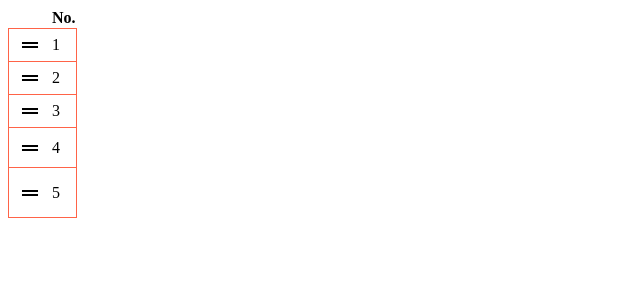
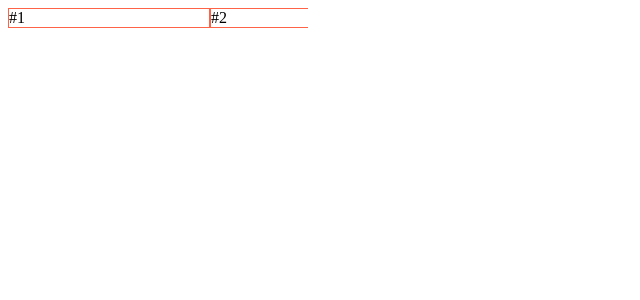
Before and after one commit to mstssk/til, a React app in the folder react-dndkit/: page / in a window 1280 px wide. Shown: the top 300 px of the page, without its empty margins (0-640 px from the left). Built offline with nearby package versions, Linux system fonts and the light colour scheme.

Commit message:
横スクロール

```diff
--- a/react-dndkit/src/App.tsx
+++ b/react-dndkit/src/App.tsx
@@ -1,9 +1,11 @@
+import { HorizontalDrag } from "./HorizontalDrag";
 import { SortableTable } from "./SortableTable";
 
 export function App() {
   return (
     <div>
-      <SortableTable />
+      <HorizontalDrag />
+      {/* <SortableTable /> */}
     </div>
   );
 }
--- /dev/null
+++ b/react-dndkit/src/HorizontalDrag.tsx
@@ -0,0 +1,74 @@
+import { CSSProperties, FC, useRef, useState } from "react";
+import {
+  DndContext,
+  PointerSensor,
+  useDraggable,
+  useSensor,
+  useSensors,
+} from "@dnd-kit/core";
+import { CSS } from "@dnd-kit/utilities";
+
+export function HorizontalDrag() {
+  const scrollContainerRef = useRef<HTMLDivElement>();
+  const [items, setItems] = useState(["1", "2", "3", "4", "5"]);
+  const sensors = useSensors(useSensor(PointerSensor));
+
+  return (
+    <DndContext
+      onDragStart={(e) => {
+        console.group(new Date());
+        console.log("onDragStart", e.active);
+      }}
+      onDragMove={(e) => {
+        console.log(
+          "onDragMove",
+          // e.delta,
+          e.delta.x - scrollContainerRef.current.scrollLeft
+        );
+      }}
+      onDragEnd={(e) => {
+        console.log("onDragEnd", e.delta);
+        console.groupEnd();
+      }}
+      sensors={sensors}
+    >
+      <div
+        ref={scrollContainerRef}
+        style={{
+          display: "flex",
+          width: 300,
+          overflowY: "clip",
+          overflowX: "scroll",
+        }}
+      >
+        {items.map((item) => (
+          <Draggable key={item} id={item}>
+            {`#${item}`}
+          </Draggable>
+        ))}
+      </div>
+    </DndContext>
+  );
+}
+
+const Draggable: FC<{ id: string }> = (props) => {
+  const { attributes, listeners, setNodeRef, transform, isDragging } =
+    useDraggable({
+      id: props.id,
+      attributes: { role: "slider" },
+    });
+
+  const style: CSSProperties = {
+    flex: "0 0 auto",
+    border: "1px solid tomato",
+    width: 200,
+    transform: CSS.Transform.toString(transform),
+    cursor: isDragging ? "grabbing" : "grab",
+  };
+
+  return (
+    <div ref={setNodeRef} {...attributes} {...listeners} style={style}>
+      {props.children}
+    </div>
+  );
+};
```
